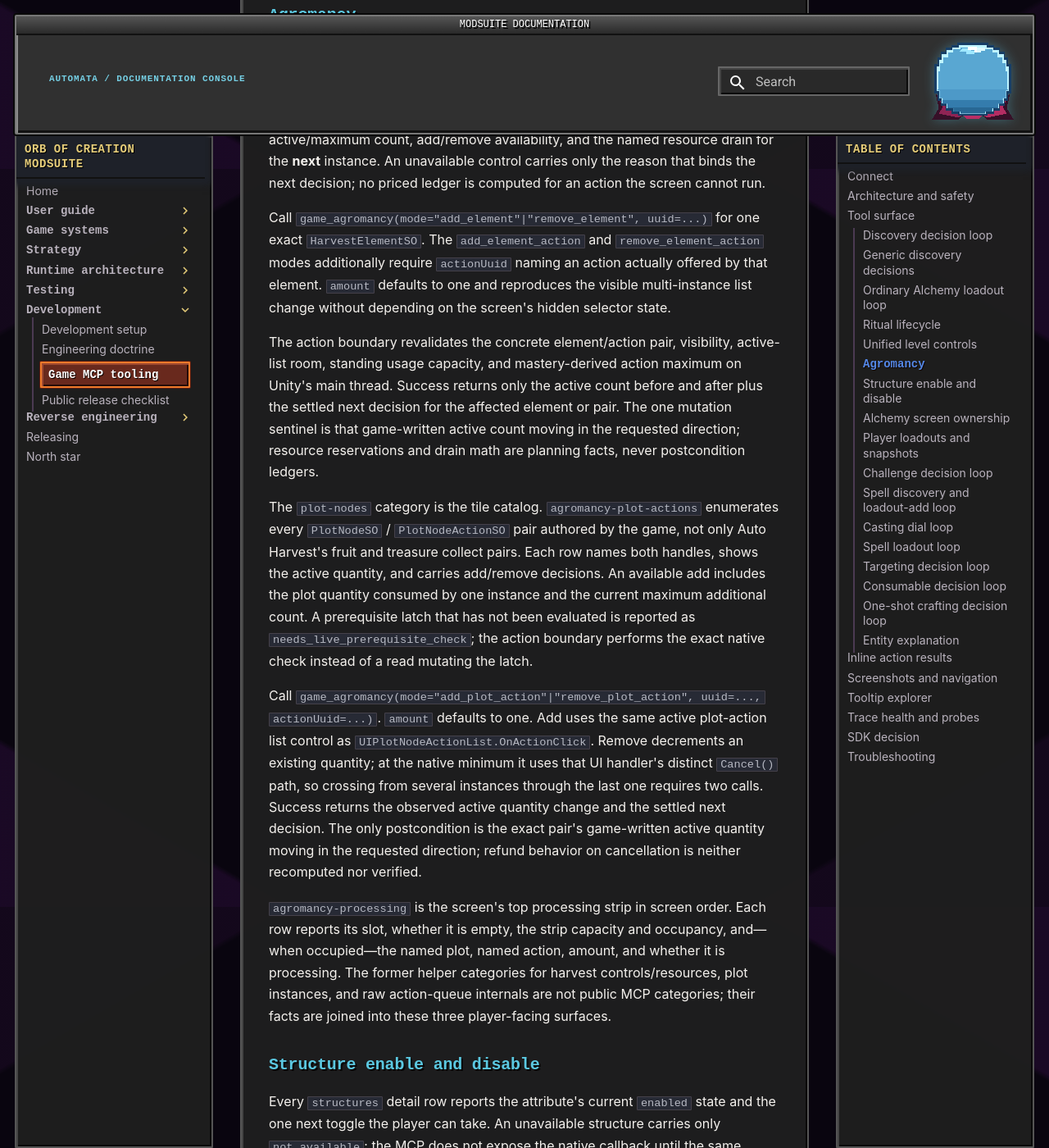
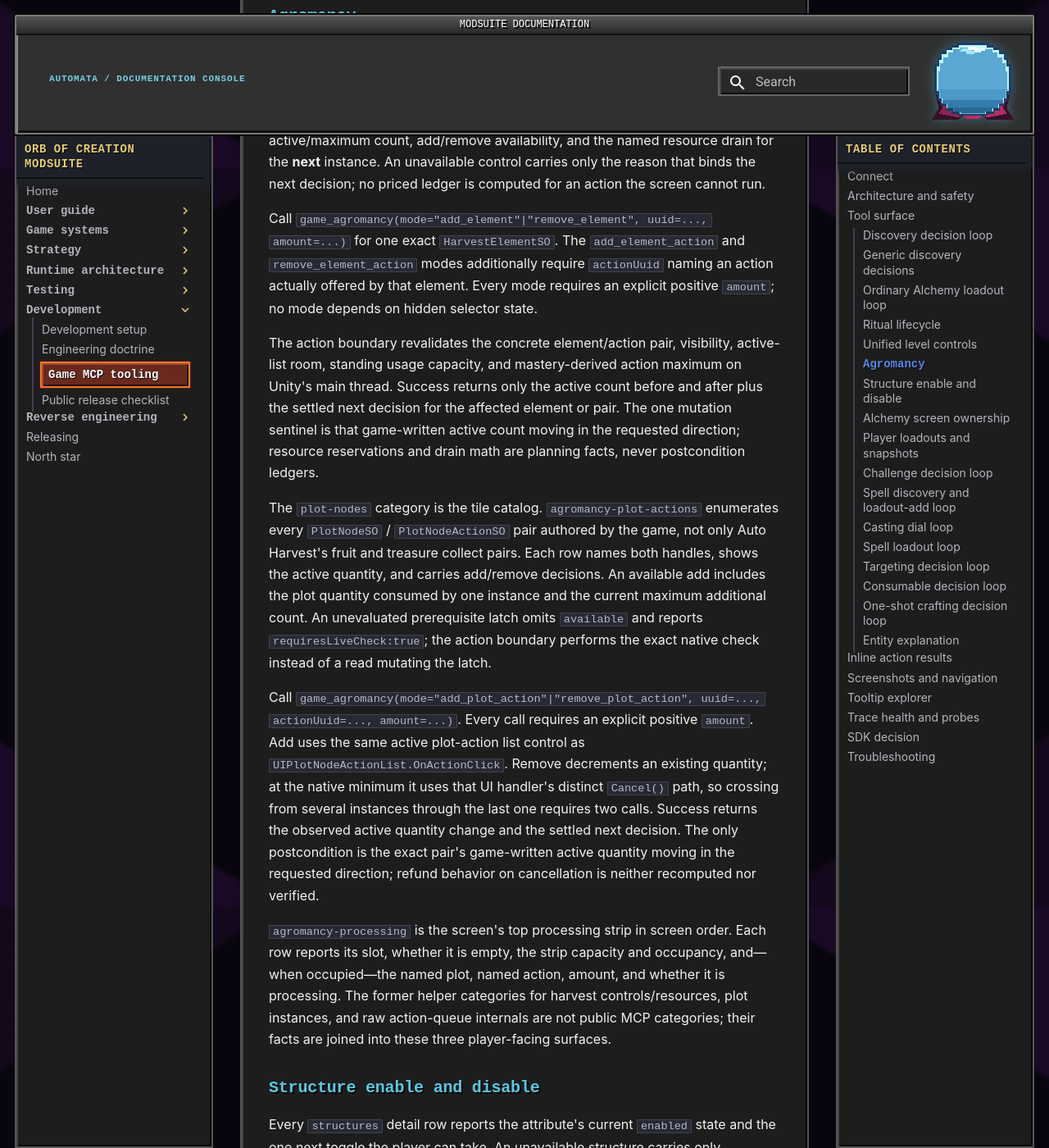
Before and after one commit to Vojow/OrbOfCreation-ModSuite, an MkDocs documentation site: the page built from docs/development/mcp-tools.md, in a window 1280 px wide and 1400 px high, scrolled down 12394 px. Shown: the whole window at 82% size. Built offline with MkDocs 1.6.1 and Material for MkDocs 9.7.7, drawn with Linux system fonts in a browser that asks for light colours; comment, search, counter and statistics services are not loaded; some of the changed text lies outside the part shown.

Commit message:
mcp: require explicit spend amounts

```diff
--- a/docs/development/mcp-tools.md
+++ b/docs/development/mcp-tools.md
@@ -322,9 +322,9 @@ and select those exact entities.
 
 The `equipment` category is also the artifact-loadout pre-decision surface. Each row names the
 artifact and its primary equipment type, current/maximum stacks, global and type-slot occupancy,
-live multi-buy, usage-cost resources with current holdings, and the exact next equip/unequip amount
-or refusal. Call `game_equipment` with `mode:"equip"` or `mode:"unequip"`; there is no amount
-argument because one call reproduces one native player click. A committed call returns the stack
+usage-cost resources with current holdings, and the next equip/unequip admission or refusal. Call
+`game_equipment` with `mode:"equip"` or `mode:"unequip"` and an explicit positive `amount`; the
+tool never reads or mirrors the UI multi-buy strip. A committed call returns the stack
 count before and after. Usage reservations, effects, and
 attunement are post-state evidence, never payment-verification gates.
 
@@ -388,11 +388,11 @@ active/maximum count, add/remove availability, and the named resource drain for
 instance. An unavailable control carries only the reason that binds the next decision; no priced
 ledger is computed for an action the screen cannot run.
 
-Call `game_agromancy(mode="add_element"|"remove_element", uuid=...)` for one exact
+Call `game_agromancy(mode="add_element"|"remove_element", uuid=..., amount=...)` for one exact
 `HarvestElementSO`. The `add_element_action` and `remove_element_action` modes additionally require
 `actionUuid` naming an action actually
-offered by that element. `amount` defaults to one and reproduces the visible multi-instance list
-change without depending on the screen's hidden selector state.
+offered by that element. Every mode requires an explicit positive `amount`; no mode depends on
+hidden selector state.
 
 The action boundary revalidates the concrete element/action pair, visibility, active-list room,
 standing usage capacity, and mastery-derived action maximum on Unity's main thread. Success returns
@@ -404,12 +404,12 @@ The `plot-nodes` category is the tile catalog. `agromancy-plot-actions` enumerat
 `PlotNodeSO` / `PlotNodeActionSO` pair authored by the game, not only Auto Harvest's fruit and
 treasure collect pairs. Each row names both handles,
 shows the active quantity, and carries add/remove decisions. An available add includes the plot
-quantity consumed by one instance and the current maximum additional count. A prerequisite latch
-that has not been evaluated is reported as `needs_live_prerequisite_check`; the action boundary
+quantity consumed by one instance and the current maximum additional count. An unevaluated
+prerequisite latch omits `available` and reports `requiresLiveCheck:true`; the action boundary
 performs the exact native check instead of a read mutating the latch.
 
-Call `game_agromancy(mode="add_plot_action"|"remove_plot_action", uuid=..., actionUuid=...)`.
-`amount` defaults to one.
+Call `game_agromancy(mode="add_plot_action"|"remove_plot_action", uuid=..., actionUuid=...,
+amount=...)`. Every call requires an explicit positive `amount`.
 Add uses the same active plot-action list control as `UIPlotNodeActionList.OnActionClick`.
 Remove decrements an existing quantity; at the native minimum it uses that UI handler's distinct
 `Cancel()` path, so crossing from several instances through the last one requires two calls.
```
Also changed, not shown: 7 other files.
